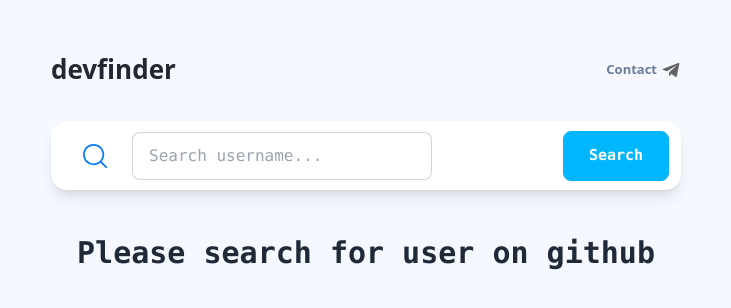
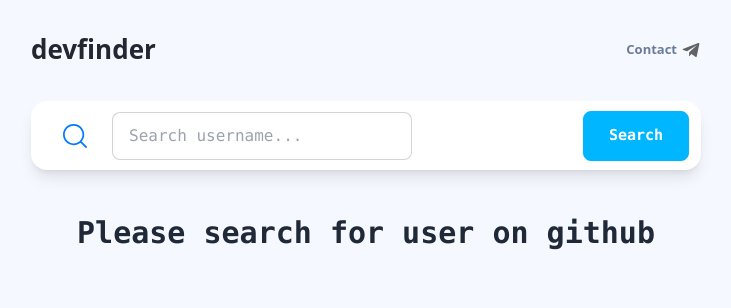
Before and after one commit to AyubxonUz/devfinder, a React (Vite) app: page / in a window 1280 px wide. Shown: the top 308 px of the page, without its empty margins (274-1005 px from the left). Built offline with nearby package versions, Linux system fonts and the light colour scheme.

Commit message:
fixed bug

```diff
--- a/src/index.css
+++ b/src/index.css
@@ -4,6 +4,6 @@
 
 @layer components {
   .max-container {
-    @apply max-w-[730px] mx-auto p-[50px] max-[466px]:p-[20px];
+    @apply max-w-[730px] mx-auto p-[30px] max-[466px]:p-[20px];
   }
 }
```
